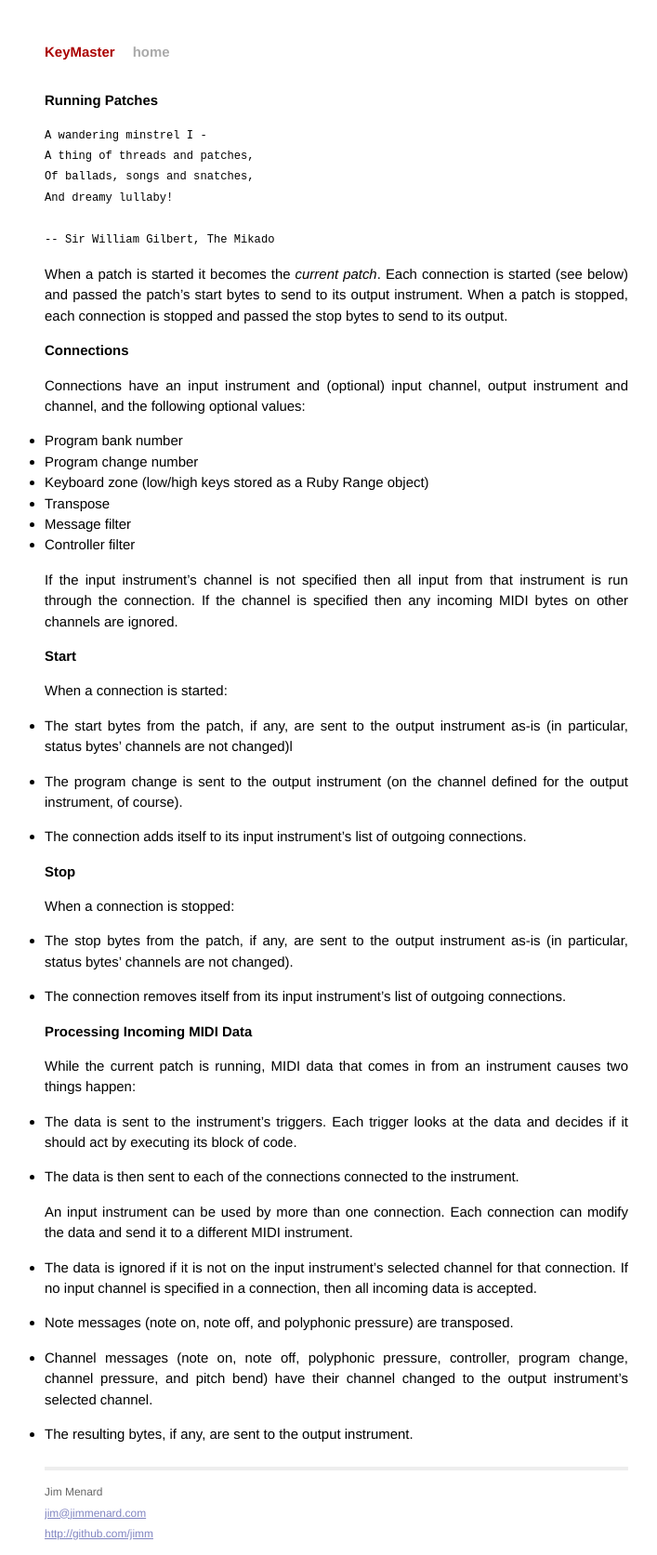
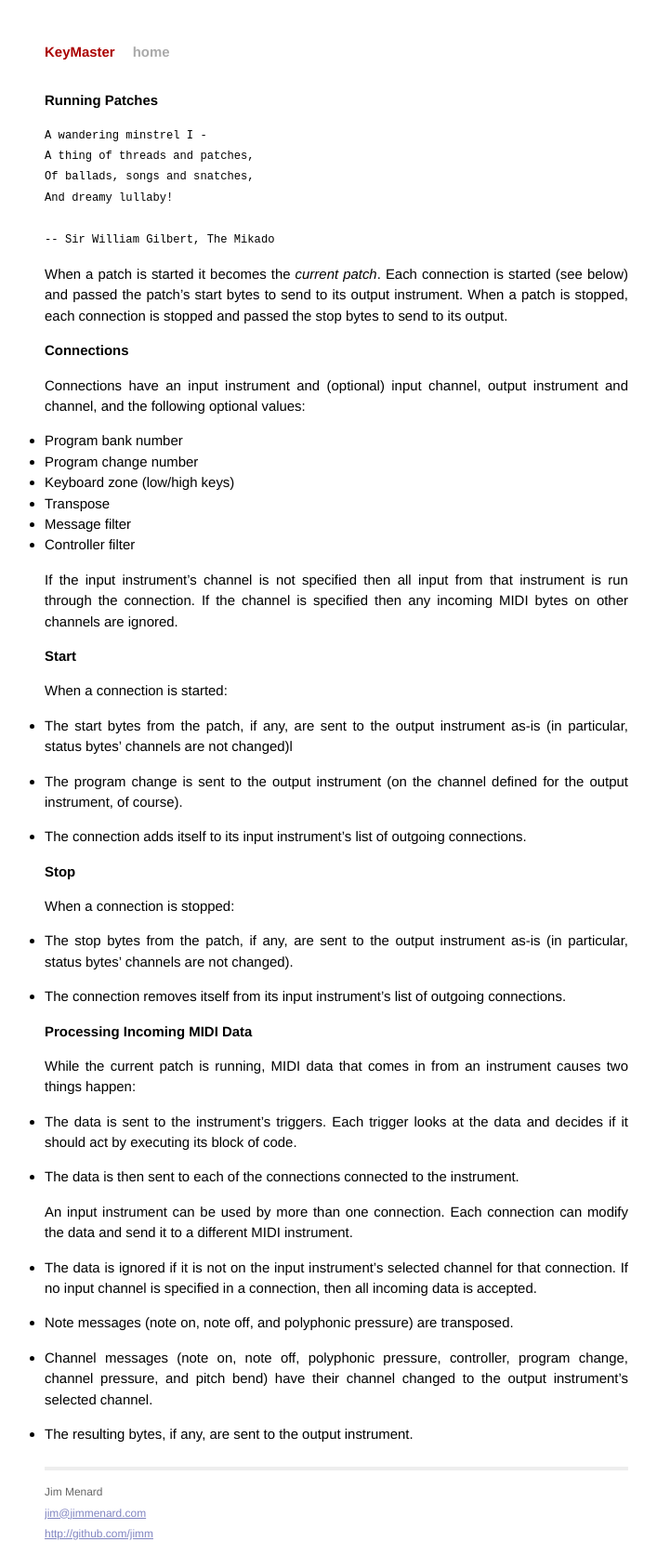
Before and after one commit to jimm/keymaster_objc, a Jekyll site: the page built from patches.md, in a window 1280 px wide. Shown: the whole page at 93% size, without its empty margins (278-985 px from the left). Built offline with Jekyll 4.4.1, drawn with Linux system fonts in a browser that asks for light colours.

Commit message:
Corrected docs (don't refer to Ruby Range objects)

```diff
--- a/patches.md
+++ b/patches.md
@@ -24,7 +24,7 @@ instrument and channel, and the following optional values:
 
 * Program bank number
 * Program change number
-* Keyboard zone (low/high keys stored as a Ruby Range object)
+* Keyboard zone (low/high keys)
 * Transpose
 * Message filter
 * Controller filter
```
